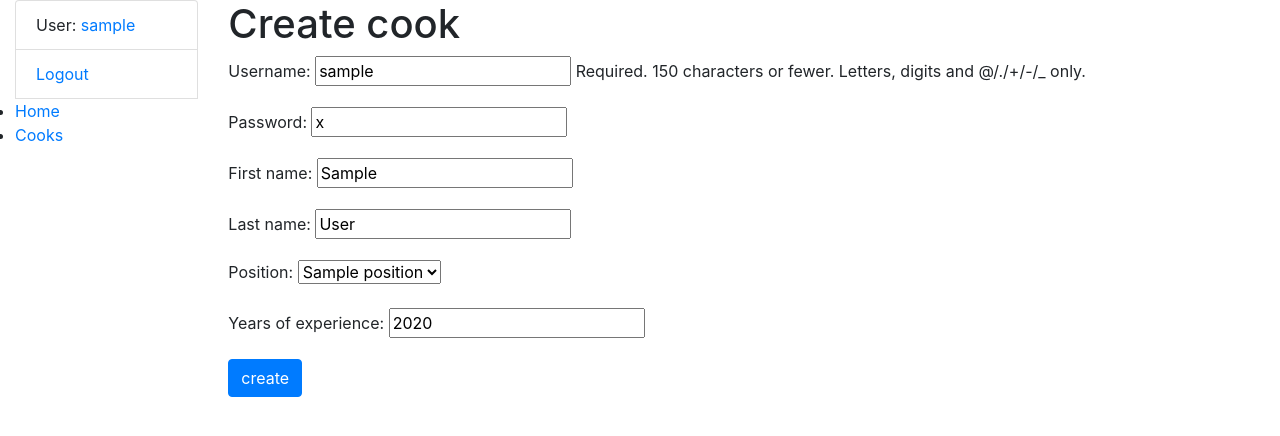
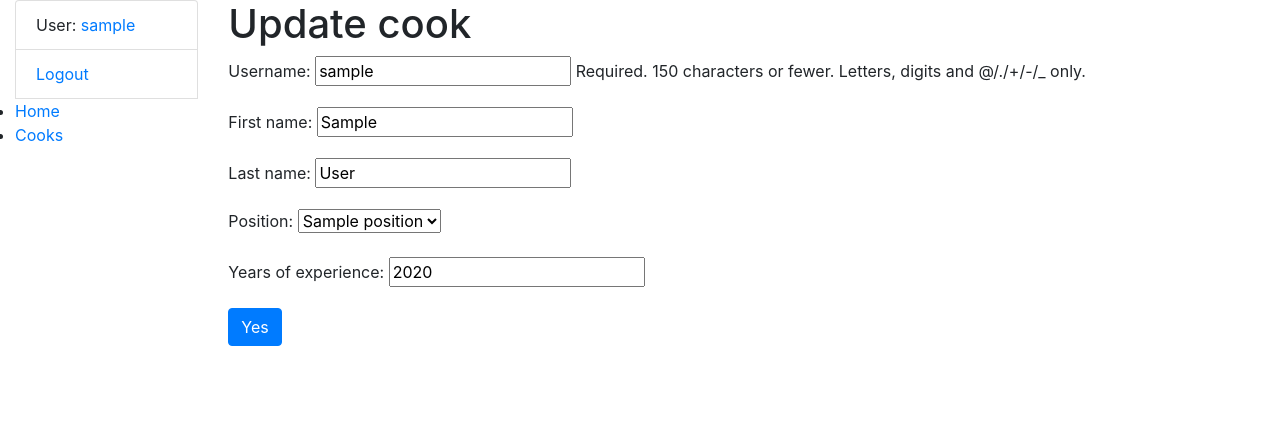
Before and after one commit to YKonoplyov/django-restaurant-kitchen-service, a Django app: page /cooks/1/update/ in a window 1280 px wide. Shown: the top 436 px of the page. Run offline with Django 4.2, Linux system fonts and the light colour scheme; a user stored in the database is signed in; tables that the repository leaves empty hold one stand-in row (values such as "Sample post"); some libraries are stand-ins or nearby versions.

Commit message:
Cook update form, view, page created

```diff
--- a/kitchen/forms.py
+++ b/kitchen/forms.py
@@ -1,10 +1,17 @@
 from django import forms
+from django.contrib.auth.forms import UserCreationForm
 
 from kitchen.models import Cook
 
 
-class CookForm(forms.ModelForm):
+class CookForm(UserCreationForm):
+    class Meta:
+        model = Cook
+        fields = ["username", "password1", "password2", "first_name", "last_name", "position", "years_of_experience"]
+
+
+class CookUpdateForm(forms.ModelForm):
 
     class Meta:
         model = Cook
-        fields = ["username", "password", "first_name", "last_name", "position", "years_of_experience"]
+        fields = ["username", "first_name", "last_name", "position", "years_of_experience"]
--- a/kitchen/views.py
+++ b/kitchen/views.py
@@ -3,7 +3,7 @@ from django.shortcuts import render
 from django.urls import reverse_lazy
 from django.views import generic
 
-from kitchen.forms import CookForm
+from kitchen.forms import CookForm, CookUpdateForm
 from kitchen.models import Cook
 
 
@@ -28,5 +28,5 @@ class CookCreateView(LoginRequiredMixin, generic.CreateView):
 
 class CookUpdateView(LoginRequiredMixin, generic.UpdateView):
     model = Cook
-    form_class = CookForm
+    form_class = CookUpdateForm
     success_url = reverse_lazy("kitchen:cook-list")
--- a/templates/kitchen/cook_detail.html
+++ b/templates/kitchen/cook_detail.html
@@ -6,4 +6,5 @@
     <li>Position: {{ cook.position }}</li>
     <li>Experience: {{ cook.years_of_experience }}</li>
   </ul>
+  <a href="{% url 'kitchen:cook-update' pk=cook.id %}"><button>Update</button></a>
 {% endblock %}
--- a/templates/kitchen/cook_form.html
+++ b/templates/kitchen/cook_form.html
@@ -7,7 +7,7 @@
   <p>Your username and password didn't match. Please try again.</p>
 {% endif %}
 
-<h1>Create cook</h1>
+<h1>{{ object|yesno:"Update,Create" }} cook</h1>
 
 {% if next %}
   <p>Please login to see this page.</p>
@@ -17,7 +17,7 @@
   {% csrf_token %}
   {{ form.as_p }}
 
-  <input type="submit" value="create" class="btn btn-primary" />
+  <input type="submit" value="Yes" class="btn btn-primary" />
   <input type="hidden" name="next" value="{{ next }}" />
 </form>
 
--- a/templates/kitchen/cook_list.html
+++ b/templates/kitchen/cook_list.html
@@ -4,7 +4,7 @@
   <h1>Cooks list <a href="{% url 'kitchen:cook-create' %}">Add cook</a></h1>
   <ul>
     {% for cook in cook_list %}
-    <li><a href="{% url 'kitchen:cook-detail' pk=user.id %}">{{ cook.username }}</a>{{ cook.first_name }} {{ cook.last_name }} {{ cook.position.name }}</li>
+    <li><a href="{% url 'kitchen:cook-detail' pk=cook.id %}">{{ cook.username }}</a>{{ cook.first_name }} {{ cook.last_name }} {{ cook.position.name }}</li>
     {% endfor %}
   </ul>
 {% endblock %}
```
Also changed, not shown: test.py (deleted, +0 -11 lines).
